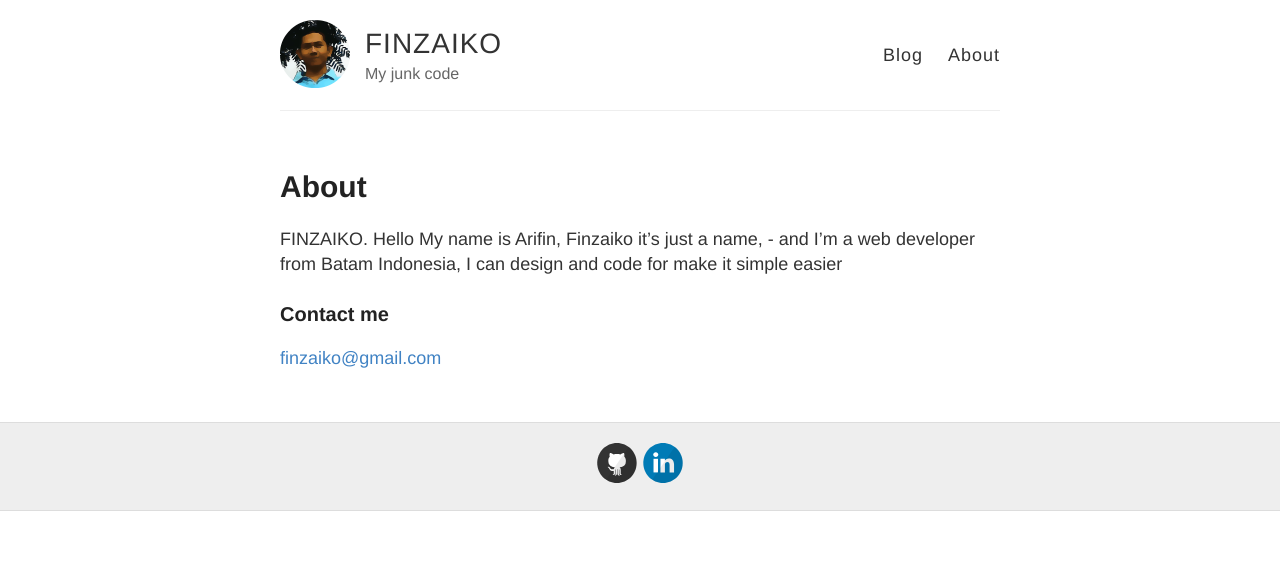
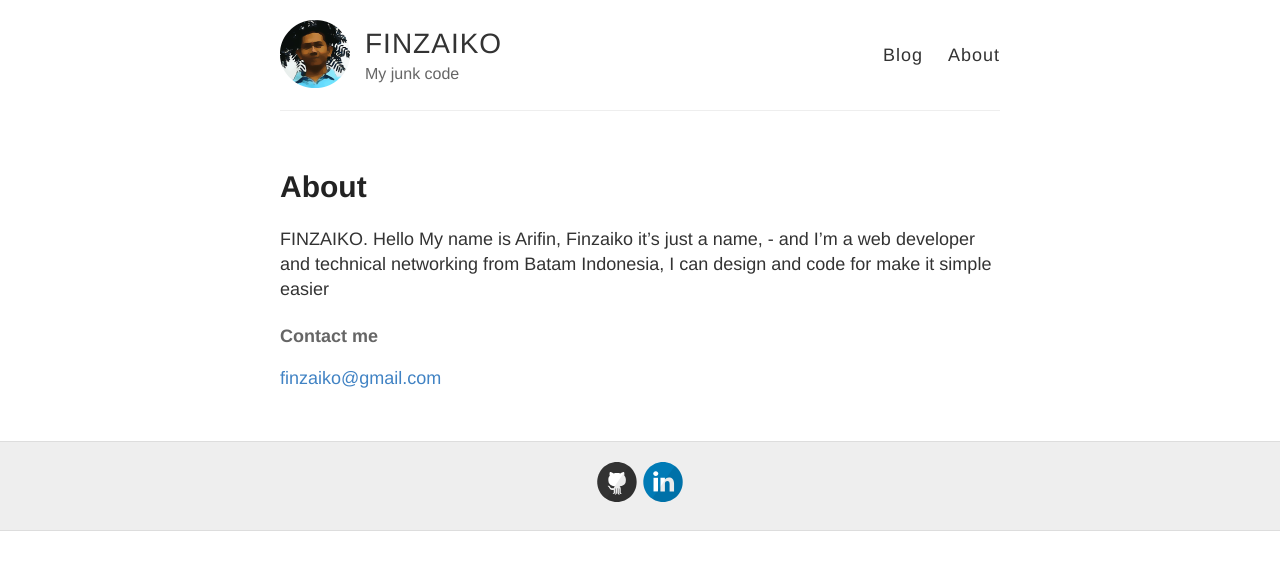
Before and after one commit to finzaiko/finzaiko.github.io, a Jekyll site: the page built from about.md, in a window 1280 px wide. Shown: the top 570 px of the page. Built offline with Jekyll 4.4.1, drawn with Linux system fonts in a browser that asks for light colours.

```diff
--- a/about.md
+++ b/about.md
@@ -4,7 +4,7 @@
 permalink: /about/
 ---
 
-FINZAIKO. Hello My name is Arifin, Finzaiko it's just a name, - and I'm a web developer from Batam Indonesia, I can design and code for make it simple easier
+FINZAIKO. Hello My name is Arifin, Finzaiko it's just a name, - and I'm a web developer and technical networking from Batam Indonesia, I can design and code for make it simple easier
 
-### Contact me
+#### Contact me
 [finzaiko@gmail.com](mailto:finzaiko@gmail.com)
```
Also changed, not shown: _posts/2016-9-18-spring-boot-change-logo-banner.md (+0 -1 lines).
